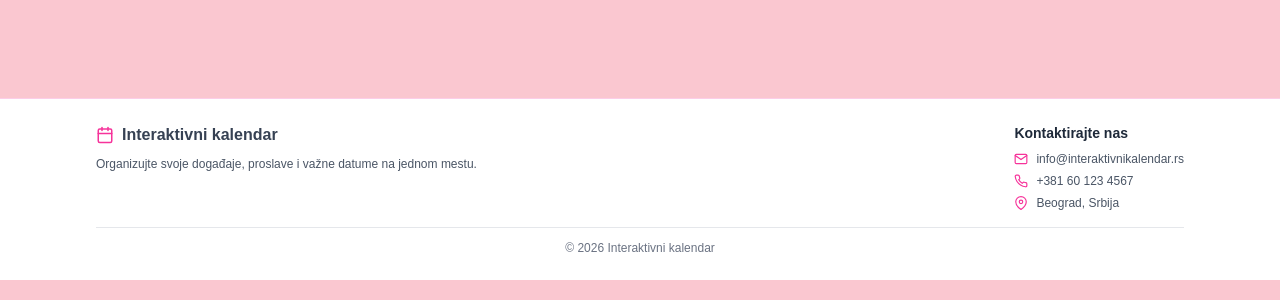
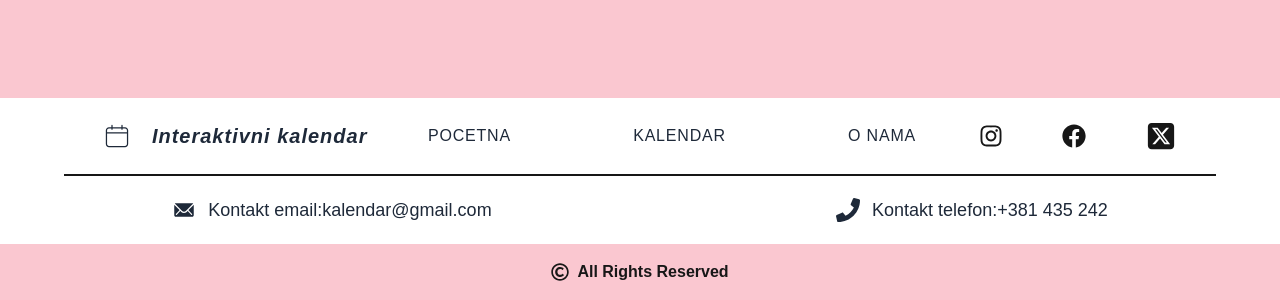
Before and after one commit to elab-development/internet-tehnologije-2025-interaktivnikalendar_2022_0196, a Next.js app: page /kalendar in a window 1280 px wide. Shown: the part 850-1150 px from the top of the page. Built offline with nearby package versions, Linux system fonts and the light colour scheme; no server answers.

Commit message:
Izmenjen dizajn Footera

```diff
--- a/app/components/Footer.tsx
+++ b/app/components/Footer.tsx
@@ -1,62 +1,80 @@
-"use client"
-import Link from 'next/link'
-import React from 'react'
-import { FiCalendar, FiMail, FiPhone, FiMapPin } from 'react-icons/fi'
+"use client";
+import Link from "next/link";
+import { CiCalendar } from "react-icons/ci";
+import { FaInstagram } from "react-icons/fa";
+import { FaFacebook } from "react-icons/fa";
+import { FaSquareXTwitter } from "react-icons/fa6";
+import { FaRegCopyright } from "react-icons/fa";
+import { IoIosMail } from "react-icons/io";
+import { FaPhone } from "react-icons/fa";
 
 const Footer = () => {
   return (
-    <footer className='w-full bg-white border-t border-pink-200'>
-      <div className='max-w-6xl mx-auto px-8 py-6'>
-
-        {/*Glavni deo - 2 kolone*/}
-        <div className='flex flex-col md:flex-row justify-between items-start gap-8 mb-4'>
-
-          {/* Kolona 1: Logo i opis */}
-          <div className='max-w-md'>
-            <Link href="/" className='flex items-center gap-2 text-gray-700 font-semibold mb-2'>
-              <FiCalendar className="text-lg text-pink-500" />
-              <span className='text-base'>Interaktivni kalendar</span>
-            </Link>
-            <p className='text-gray-600 text-xs leading-relaxed'>
-              Organizujte svoje događaje, proslave i važne datume na jednom mestu.
+    <footer>
+      <div className="bg-white flex-col flex">
+        <div className="m-auto bg-white flex-row flex justify-around w-[calc(90%)] items-center pt-5 pb-5  border-b-2">
+          <div className="flex flex-row justify-center items-center basis-80 text-gray-800">
+            <CiCalendar className="text-3xl mr-5" />
+            <p className="text-xl font-semibold tracking-wider italic">
+              Interaktivni kalendar
             </p>
           </div>
-
-          {/* Kolona 2: Kontakt */}
-          <div className='flex flex-col items-center md:items-start'>
-            <h3 className='font-semibold text-gray-800 mb-2 text-sm'>Kontaktirajte nas</h3>
-            <ul className='space-y-1.5'>
-              <li className='flex items-center gap-2 text-xs text-gray-600'>
-                <FiMail className='text-pink-500 flex-shrink-0' size={14} />
-                <a href="mailto:info@interaktivnikalendar.rs" className='hover:text-pink-500 transition'>
-                  info@interaktivnikalendar.rs
-                </a>
-              </li>
-              <li className='flex items-center gap-2 text-xs text-gray-600'>
-                <FiPhone className='text-pink-500 flex-shrink-0' size={14} />
-                <a href="tel:+381601234567" className='hover:text-pink-500 transition'>
-                  +381 60 123 4567
-                </a>
-              </li>
-              <li className='flex items-center gap-2 text-xs text-gray-600'>
-                <FiMapPin className='text-pink-500 flex-shrink-0' size={14} />
-                <span>Beograd, Srbija</span>
-              </li>
-            </ul>
+          <div className="flex flex-row justify-between items-center basis-128 text-md font-medium text-gray-800">
+            <Link
+              href="/"
+              className="pt-1.5 pb-1.5 pr-3 pl-3 hover:bg-pink-500 hover:text-white rounded-md hover:font-semibold tracking-wider"
+            >
+              POCETNA
+            </Link>
+            <Link
+              href="/kalendar"
+              className="pt-1.5 pb-1.5 pr-3 pl-3 hover:bg-pink-500 hover:text-white rounded-md hover:font-semibold tracking-wider"
+            >
+              KALENDAR
+            </Link>
+            <Link
+              href="/o-nama"
+              className="pt-1.5 pb-1.5 pr-3 pl-3 hover:bg-pink-500 hover:text-white rounded-md hover:font-semibold tracking-wider"
+            >
+              O NAMA
+            </Link>
           </div>
-
+          <div className="basis-64 flex flex-row justify-around items-center">
+            <FaInstagram className="text-2xl cursor-pointer" />
+            <FaFacebook className="text-2xl cursor-pointer" />
+            <FaSquareXTwitter className="text-3xl cursor-pointer" />
+          </div>
         </div>
-
-        {/* Copyright */}
-        <div className='border-t border-gray-200 pt-3'>
-          <p className='text-center text-gray-500 text-xs'>
-            © {new Date().getFullYear()} Interaktivni kalendar
-          </p>
+        <div className="flex flex-col p-5 w-full pb-0 pr-0 pl-0">
+          <div className="flex flex-row justify-around items-center text-gray-800 trackin-wider mb-5">
+            <p className="text-lg font-medium text-center items-center flex flex-row">
+              {" "}
+              <IoIosMail className="text-2xl mr-3 cursor-pointer"/> Kontakt
+              email:{" "}
+              <a
+                href="mailto:kalendar@gmail.com"
+                className="text-lg font-medium"
+              >
+                kalendar@gmail.com
+              </a>
+            </p>
+            <p className="text-lg font-medium text-center items-center flex flex-row">
+              {" "}
+              <FaPhone className="text-2xl mr-3 cursor-pointer"/>
+              Kontakt telefon:{" "}
+              <a href="tel:+381 435 242" className="text-lg font-medium">
+                +381 435 242
+              </a>
+            </p>
+          </div>
+          <div className="flex flex-row justify-center items-center bg-pink-back pt-4 pb-4">
+            <FaRegCopyright className="text-lg mr-2" />
+            <p className="text-md font-semibold">All Rights Reserved</p>
+          </div>
         </div>
-
       </div>
     </footer>
-  )
-}
+  );
+};
 
-export default Footer
+export default Footer;
--- a/app/globals.css
+++ b/app/globals.css
@@ -10,6 +10,7 @@
   --color-foreground: var(--foreground);
   --font-sans: var(--font-geist-sans);
   --font-mono: var(--font-geist-mono);
+  --color-pink-back: #fac7d0;
 }
 
 @media (prefers-color-scheme: dark) {
```
